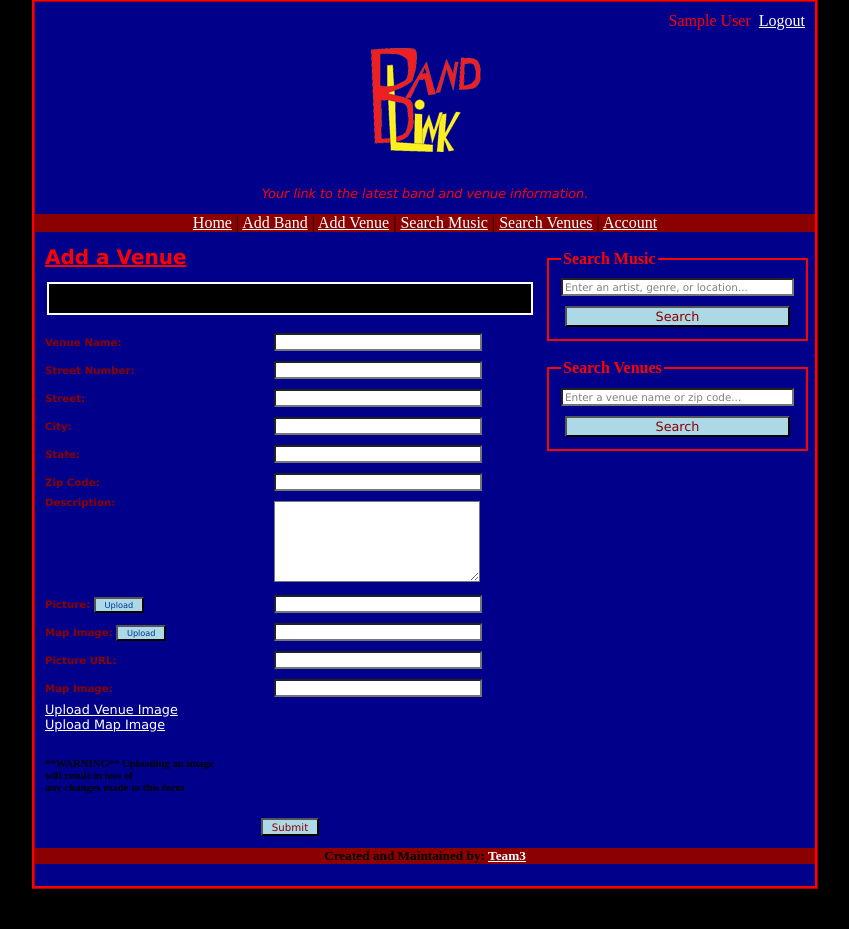
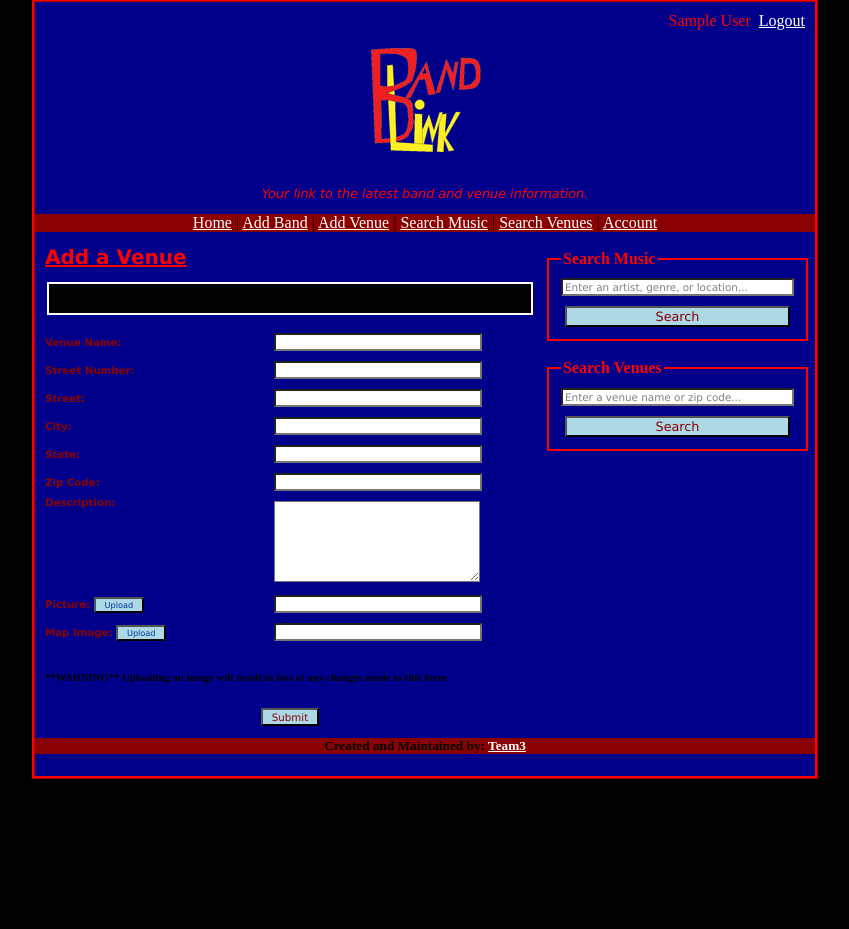
Before and after one commit to ojonesmorgan/CPSC-350--Project-I, a PHP site: page /addvenue.php?err=1 in a window 1280 px wide. Shown: the part 41-970 px from the top of the page, without its empty margins (215-1064 px from the left). After the commit the page ends 820 px from the top, so only its background shows below. Run offline with PHP 8.4, Linux system fonts and the light colour scheme; the visitor is signed in with stand-in values (Sample User, id 1); data that the repository does not hold is empty.

Commit message:
Fixed merge errors.

```diff
--- a/addvenue.php
+++ b/addvenue.php
@@ -54,7 +54,6 @@ if (!$logged_in) include("notloggedin.php");
 	echo "<input name='zipcode' type='text' value='$zipcode' />";
 	echo "<br /><label style='vertical-align:top;' for='description'>Description:</label> ";
 	echo "<textarea name='description' rows=5>$description</textarea>";
-// <<<<<<< HEAD
 	echo "<br /><label for='picture'>Picture: ";
 	echo "<input type='button' onClick=\"parent.location = 'uploadImage.php?sent=venimg';\" ";
 	echo "value=' Upload ' /></label> ";
@@ -63,15 +62,7 @@ if (!$logged_in) include("notloggedin.php");
 	echo "<input type='button' onClick=\"parent.location = 'uploadImage.php?sent=venmap';\" ";
 	echo "value=' Upload ' /></label> ";
 	echo "<input name='map' type='text' value='$map' />";
-//=======
-	echo "<br /><label for='picture'>Picture URL:</label> <input name='picture' type='text' value='$picture' />";
-	echo "<br /><label for='picture'>Map Image:</label> <input name='map' type='text' value='$map' />";
-	//<uploads>
-	echo "<br><a href='uploadImage.php?sent=venimg' >Upload Venue Image</a>";
-	echo "<br><a href='uploadImage.php?sent=venmap' >Upload Map Image</a>";
-	echo "<br><h6 color=red>**WARNING** Uploading an image <br> will result in loss of <br> any changes made to this form</h6>";
-	//</uploads>
-//>>>>>>> e1f4b24812336c39a39702eee7d0b0e1f63cd0f8
+	echo "<h6 color=red>**WARNING** Uploading an image will result in loss of any changes made to this form</h6>";
 	echo "<p><input style='display:block; margin-left:auto; margin-right:auto;' type='submit' ";
 	echo "value=' Submit ' /></p></form>";
 	echo "</p>\n";
```
